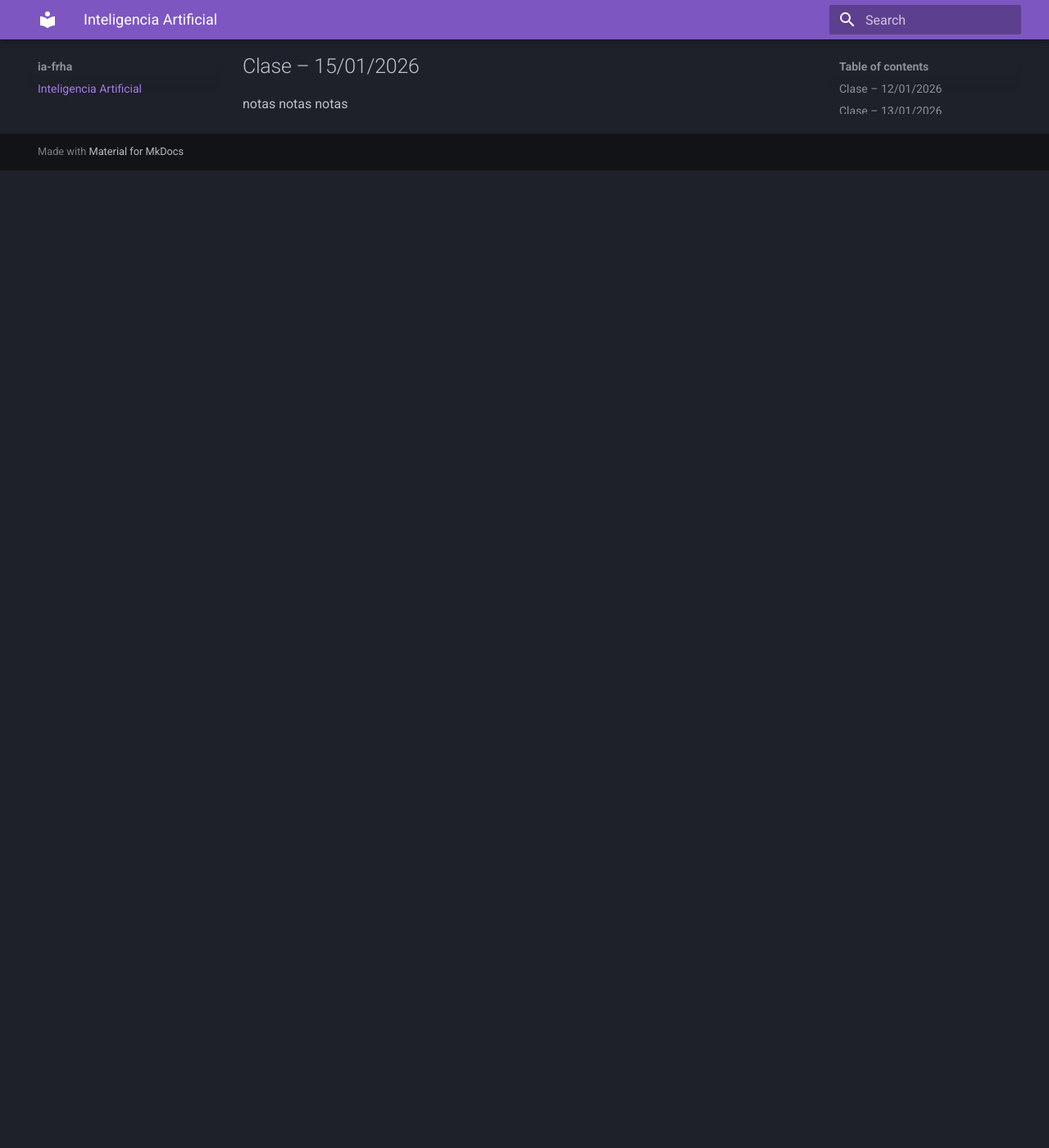
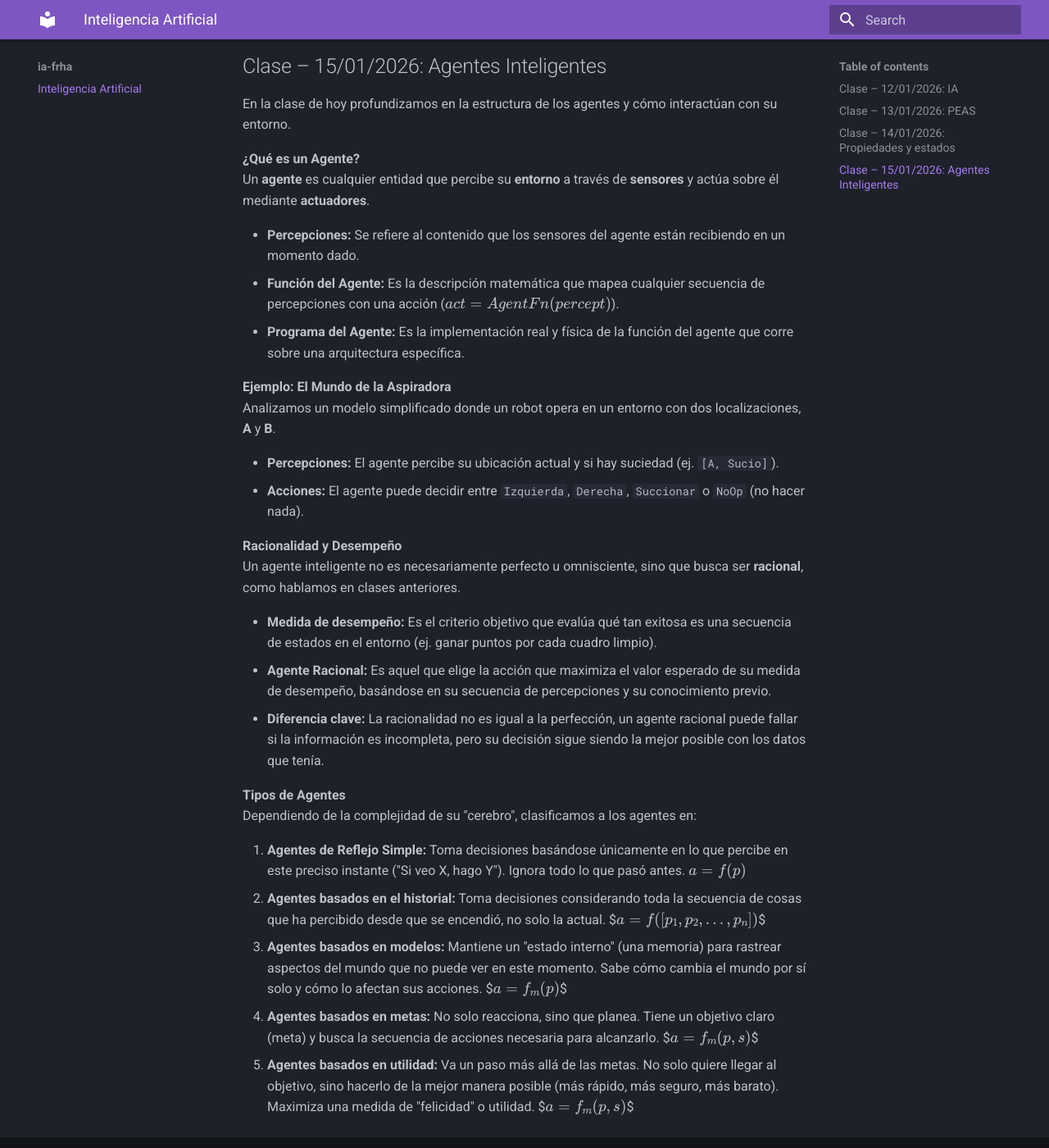
Before and after one commit to Ricardo050427/ia-frha, an MkDocs documentation site: the page built from docs/index.md, in a window 1280 px wide and 1400 px high, scrolled down 3673 px. Shown: the whole window at 82% size. Built offline with MkDocs 1.6.1 and Material for MkDocs 9.7.7, drawn with Linux system fonts in a browser that asks for light colours; before the commit the page ends 3881 px from its top, so only the background shows below that; some of the changed text lies outside the part shown.

Commit message:
15/01/2026
Se mejoró el formato y la estructura del contenido, incluyendo títulos en negrita y secciones más descriptivas. Se añadieron detalles sobre agentes inteligentes y sus tipos.

```diff
--- a/docs/index.md
+++ b/docs/index.md
@@ -1,4 +1,4 @@
-# Inteligencia Artificial
+# **Inteligencia Artificial**
 
 **Alumno:** Hernández Astorga Francisco Ricardo
 
@@ -8,7 +8,7 @@
 
 Repositorio de notas personales para la materia de **Inteligencia Artificial**.
 
-## Clase – 12/01/2026
+## **Clase – 12/01/2026: IA**
 
 **¿Qué es la Inteligencia Artificial?**
 
@@ -17,7 +17,7 @@ Un punto interesante es cuestionar si es correcto que la IA imite únicamente la
 
 > "Maximizar la esperanza (*expectation*) de una utilidad futura".
 
-## Clase – 13/01/2026
+## Clase – 13/01/2026: PEAS
 
 **PEAS (Performance, Entorno, Actuadores, Sensores)**
 
@@ -55,7 +55,7 @@ En este problema se ve reflejado que aunque haya menos combinaciones, es mas com
 
 Aqui los estados serian el numero de esclavistas de un lado del rio, el numero de trabajadores sin paga de un lado del rio y el lado del rio, dandonos la operacion de 4 x 4 x 2, dando un total de `32` estados.
 
-## Clase – 14/01/2026
+## Clase – 14/01/2026: Propiedades y estados
 
 **Propiedades del entorno**
 
@@ -91,6 +91,40 @@ $Pr[S | a]$ = $[Pr[S = s^1 | a], ... , Pr[S = s^m | a]]$
 Esto es cuando no hay certeza absoluta. La misma acción en el mismo estado puede llevar a resultados diferentes debido al azar o a variables desconocidas.
 Un ejemplo podria ser lanzar un dado. El estado inicial es el dado en tu mano ($S$), la acción es lanzar ($a$), pero el estado final es incierto, tienes una probabilidad de $1/6$ para cada cara. Aunque el entorno sea estático (el dado no cambia de cara mientras piensas), el resultado de la acción es aleatorio.
 
-## Clase – 15/01/2026
+## Clase – 15/01/2026: Agentes Inteligentes
 
-notas notas notas
+En la clase de hoy profundizamos en la estructura de los agentes y cómo interactúan con su entorno.
+
+**¿Qué es un Agente?**
+Un **agente** es cualquier entidad que percibe su **entorno** a través de **sensores** y actúa sobre él mediante **actuadores**.
+
+* **Percepciones:** Se refiere al contenido que los sensores del agente están recibiendo en un momento dado.
+* **Función del Agente:** Es la descripción matemática que mapea cualquier secuencia de percepciones con una acción ($act = AgentFn(percept)$).
+* **Programa del Agente:** Es la implementación real y física de la función del agente que corre sobre una arquitectura específica.
+
+**Ejemplo: El Mundo de la Aspiradora**
+Analizamos un modelo simplificado donde un robot opera en un entorno con dos localizaciones, **A** y **B**.
+
+* **Percepciones:** El agente percibe su ubicación actual y si hay suciedad (ej. `[A, Sucio]`).
+* **Acciones:** El agente puede decidir entre `Izquierda`, `Derecha`, `Succionar` o `NoOp` (no hacer nada).
+
+**Racionalidad y Desempeño**
+Un agente inteligente no es necesariamente perfecto u omnisciente, sino que busca ser **racional**, como hablamos en clases anteriores.
+
+* **Medida de desempeño:** Es el criterio objetivo que evalúa qué tan exitosa es una secuencia de estados en el entorno (ej. ganar puntos por cada cuadro limpio).
+* **Agente Racional:** Es aquel que elige la acción que maximiza el valor esperado de su medida de desempeño, basándose en su secuencia de percepciones y su conocimiento previo.
+* **Diferencia clave:** La racionalidad no es igual a la perfección, un agente racional puede fallar si la información es incompleta, pero su decisión sigue siendo la mejor posible con los datos que tenía.
+
+**Tipos de Agentes**
+Dependiendo de la complejidad de su "cerebro", clasificamos a los agentes en:
+
+1. **Agentes de Reflejo Simple:** Toma decisiones basándose únicamente en lo que percibe en este preciso instante ("Si veo X, hago Y"). Ignora todo lo que pasó antes.
+    $a = f(p)$
+2. **Agentes basados en el historial:** Toma decisiones considerando toda la secuencia de cosas que ha percibido desde que se encendió, no solo la actual.
+   $$a = f([p_1, p_2, \dots, p_n])$$
+3. **Agentes basados en modelos:** Mantiene un "estado interno" (una memoria) para rastrear aspectos del mundo que no puede ver en este momento. Sabe cómo cambia el mundo por sí solo y cómo lo afectan sus acciones.
+   $$a = f_m(p)$$
+4. **Agentes basados en metas:** No solo reacciona, sino que planea. Tiene un objetivo claro (meta) y busca la secuencia de acciones necesaria para alcanzarlo.
+   $$a = f_m(p, s)$$
+5. **Agentes basados en utilidad:** Va un paso más allá de las metas. No solo quiere llegar al objetivo, sino hacerlo de la mejor manera posible (más rápido, más seguro, más barato). Maximiza una medida de "felicidad" o utilidad.
+  $$a = f_m(p, s)$$
```
